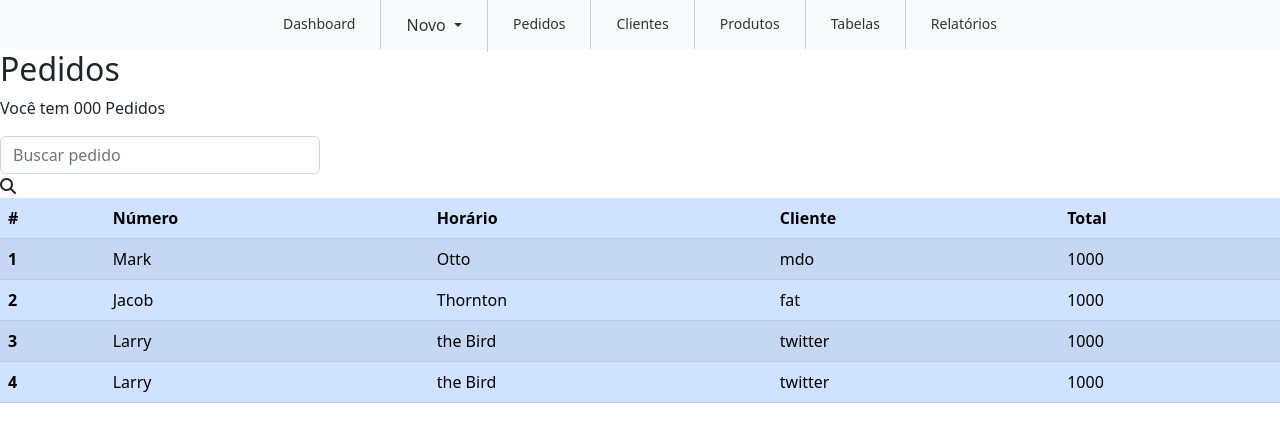
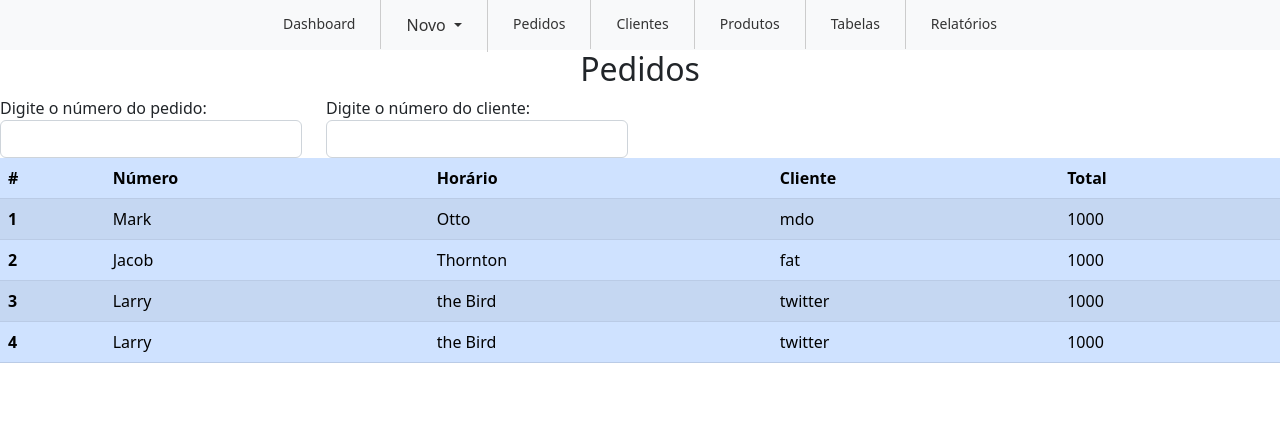
Before and after one commit to rodrigowitt/ErpWeb, an Angular app in the folder Frontend/erpWebapp/: page /pedidos in a window 1280 px wide. Shown: the top 442 px of the page. Built offline with nearby package versions, Linux system fonts and the light colour scheme.

Commit message:
Primeira estilização da tela de pedido

```diff
--- a/Frontend/erpWebapp/src/app/components/pedidos/pedidos.component.css
+++ b/Frontend/erpWebapp/src/app/components/pedidos/pedidos.component.css
@@ -0,0 +1,23 @@
+.titulos{
+    display: flex;
+}
+
+.buscador{
+    margin-left: 10px;
+    display: flex;
+}
+
+.buscador input{
+    text-indent: 25px;
+    height: 40px;
+    outline: none;
+    border: 1px solid rgba(0, 0, 0, 0.589);
+    width: 15vmax;
+}
+
+.tupla{
+    font-size: 1.2rem ;
+    position: absolute;
+    margin-left: 250px;
+    margin-top: 10px;
+}
--- a/Frontend/erpWebapp/src/app/components/pedidos/pedidos.component.html
+++ b/Frontend/erpWebapp/src/app/components/pedidos/pedidos.component.html
@@ -1,12 +1,22 @@
-<div class="titulos">
+<div class="titulos justify-content-center">
     <h2>Pedidos</h2>
-    <p> Você tem 000 Pedidos	</p>
 </div>
-<div class="buscador">
-    <input type="search" ngModel
-    name="key" id="searchName"class="form-control w-25" placeholder="Buscar pedido" required>
-    <i class="fa-sharp fa-solid fa-magnifying-glass tupla" data-toggle="tooltip" ></i>
-</div>
+
+  <div class="row">
+    <div class="col-md-3">
+      <div class="form-group">
+        <label for="pedido1">Digite o número do pedido:</label>
+        <input type="text" id="pedido1" class="form-control rounded-input">
+      </div>
+    </div>
+    <div class="col-md-3">
+      <div class="form-group">
+        <label for="pedido2">Digite o número do cliente:</label>
+        <input type="text" id="pedido2" class="form-control rounded-input">
+      </div>
+    </div>
+  </div>
+
 <table class="table table-striped table-primary">
     <thead>
       <tr>
```
